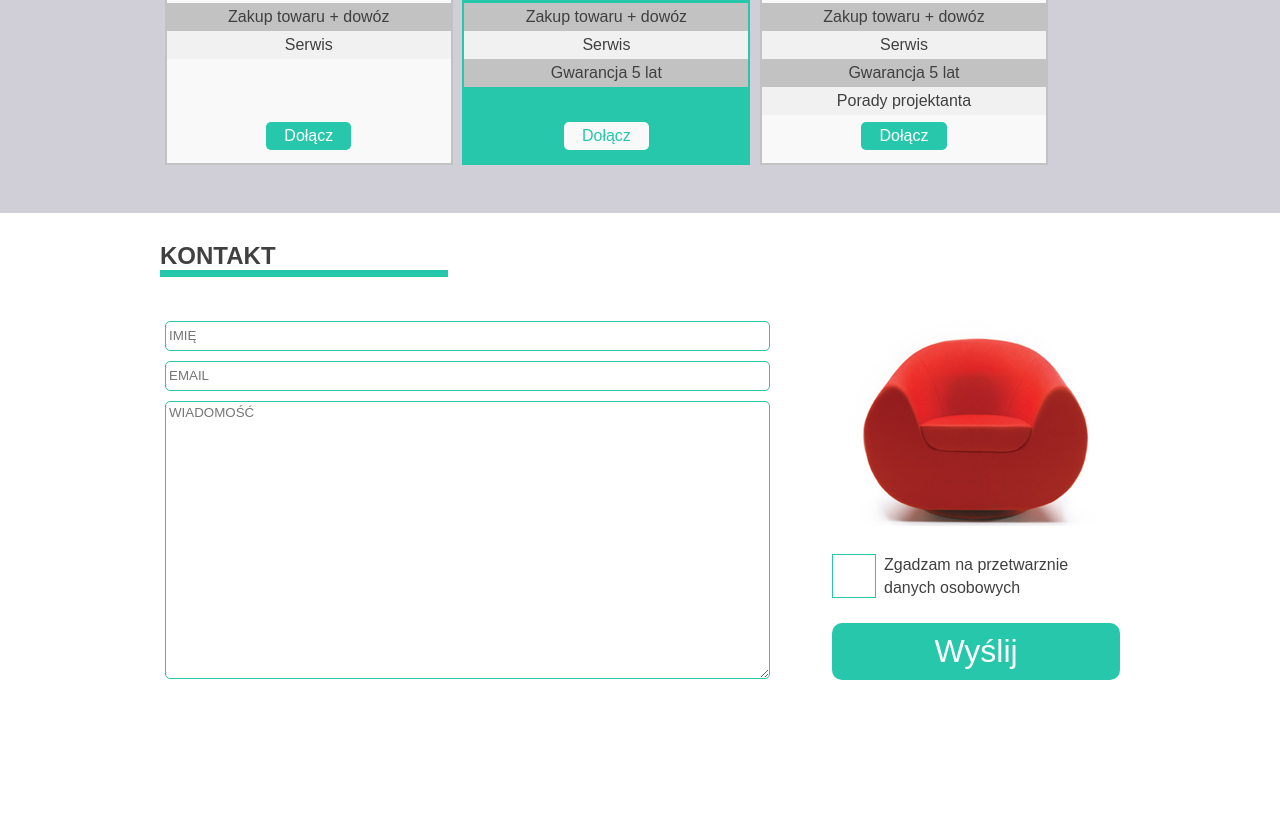
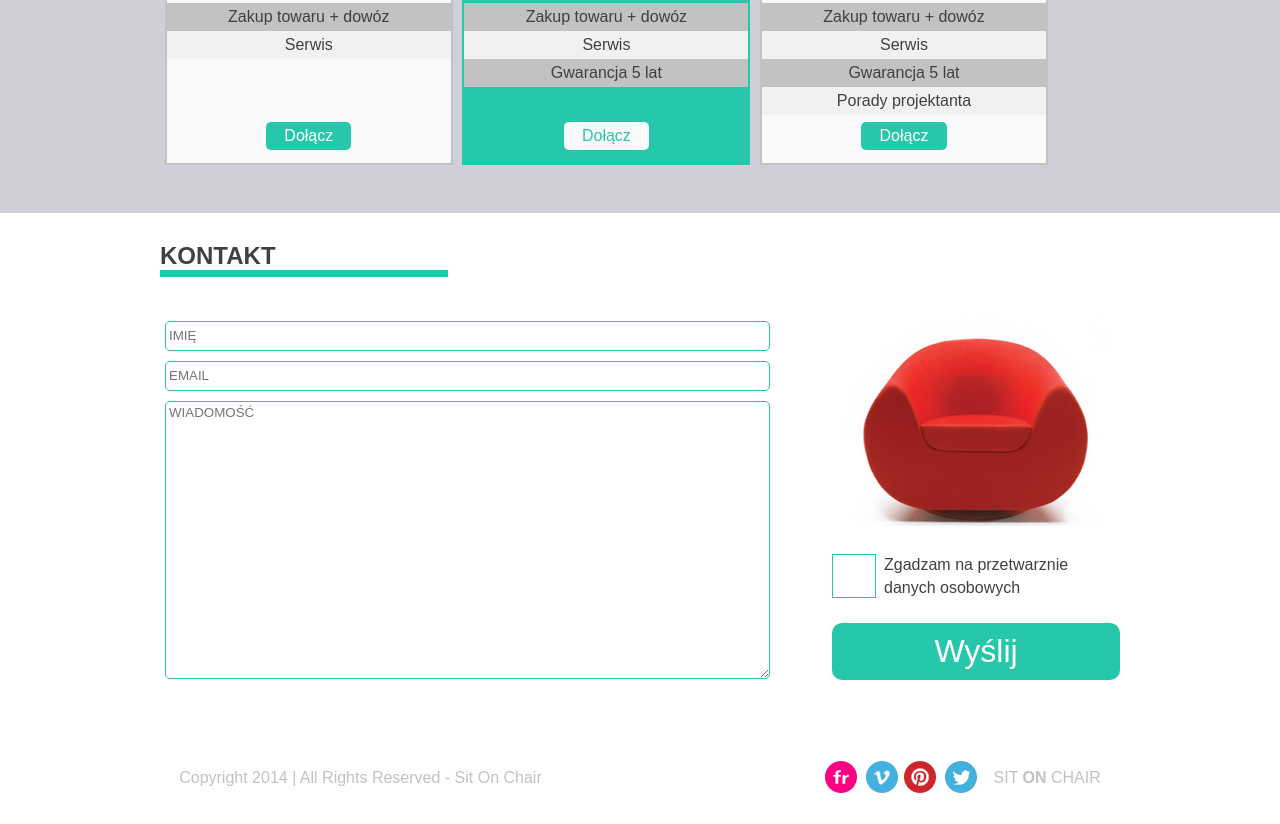
Before and after one commit to KrzysiekKuczma/Sit_on_the_chair, a plain HTML site: page index.html in a window 1280 px wide. Shown: the part 1191-2015 px from the top of the page. Before the commit the page ends 1925 px from the top, so only its background shows below. Drawn offline with Linux system fonts and the light colour scheme.

Commit message:
zkoczona stopka, przeróbka menu

```diff
--- a/css/style.css
+++ b/css/style.css
@@ -232,7 +232,7 @@ h2 {
   height: 100px;
   border-radius: 50%;
   border: 2px solid #c2c2c2;
-  background-color: #f1f1f1;
+  background-color: #f9f9f9;
   display: block;
   margin: auto;
   font-weight: 700;
@@ -362,4 +362,39 @@ h2 {
   font-size: 2em;
   outline: none;
   border: none;
+  cursor: pointer;
 }
+.contactRightCol > button:hover {
+  background-color: #fff;
+  border: 1px solid #27c7ab;
+  color: #27c7ab;
+}
+
+/*Stopka*/
+
+footer {
+  margin: 2%;
+}
+footer * {
+  color: #c2c2c2;
+}
+#copyright {
+  display: inline-block;
+  float: left;
+  width: 50%;
+  margin: 10px 0 0 0;
+}
+
+.socialMedia {
+  display: inline-block;
+  position: relative;
+  left: 20%;
+}
+
+footer .logo {
+  float: right;
+  display: inline-block;
+}
+.container > .logo * {
+  color: #c2c2c2;
+}
--- a/index.html
+++ b/index.html
@@ -13,15 +13,15 @@
         </div>
         <nav>
           <ul>
-            <li><a href="#">O FIRMIE</a>
+            <li>O Firmie
               <ul>
-                <li><a href="#">Aktualności</a></li>
-                <li><a href="#">Nasz team</a></li>
-                <li><a href="#">Historia</a></li>
+                <li>Aktualności</li>
+                <li>Nasz team</li>
+                <li>Historia</li>
               </ul>
             </li>
-            <li><a href="#">GALERIA</a></li>
-            <li><a href="#">KONTAKT</a></li>
+            <li>Galeria</li>
+            <li>Kontakt</li>
           </ul>
         </nav>
       </div>
@@ -173,5 +173,19 @@
         </div>
       </div>
     </section>
+    <footer>
+      <div class="container">
+        <p id="copyright">Copyright 2014 | All Rights Reserved - Sit On Chair</p>
+        <div class="socialMedia">
+          <a href="#"><img src="images/flickr.png" alt="flickr"></a>
+          <a href="#"><img src="images/vimeo.png" alt="vimeo"></a>
+          <a href="#"><img src="images/pinterest.png" alt="pinterest"></a>
+          <a href="#"><img src="images/twitter.png" alt="twitter"></a>
+        </div>
+        <div class="logo">
+          Sit <span>on</span> chair
+        </div>
+      </div>
+    </footer>
   </body>
 </html>
```
